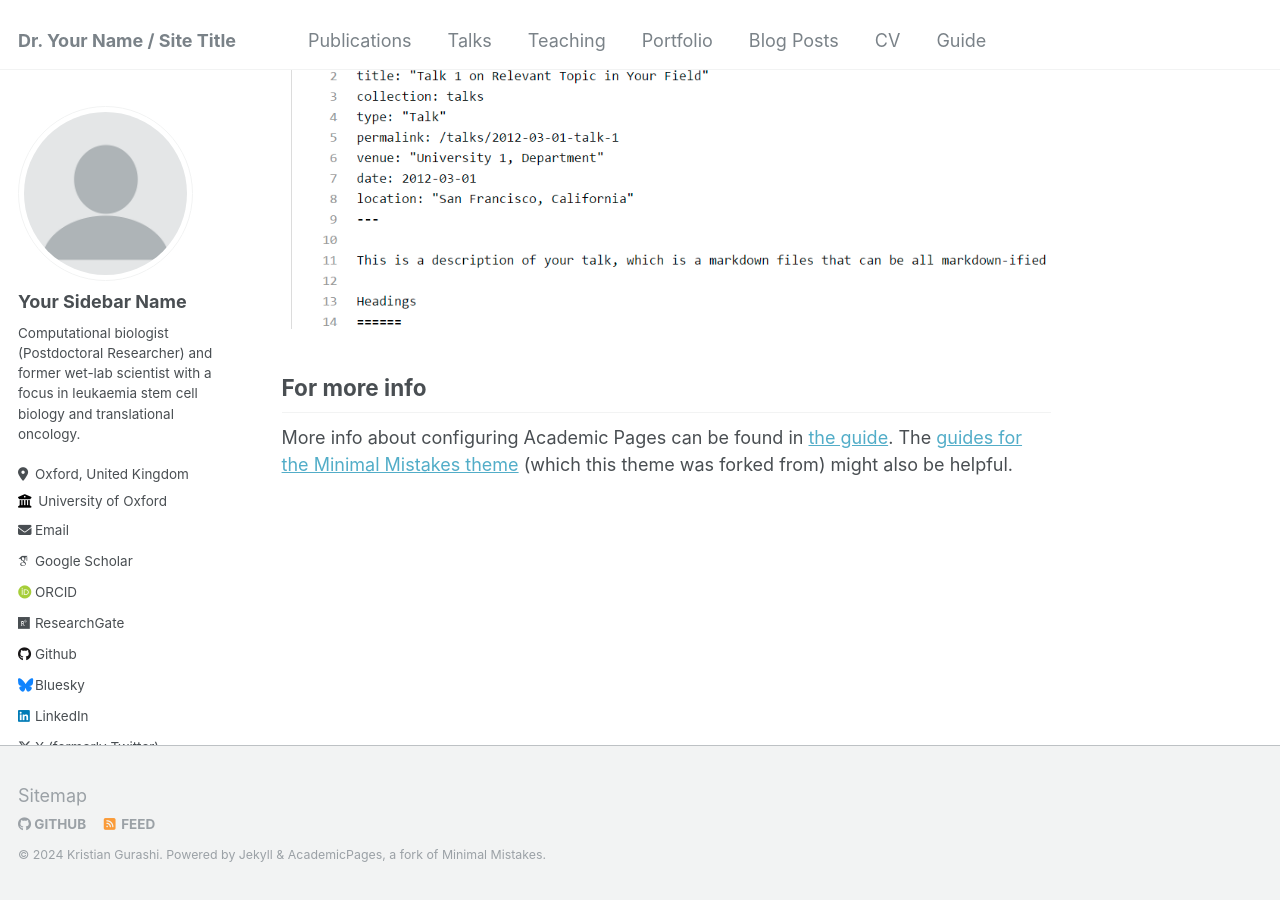
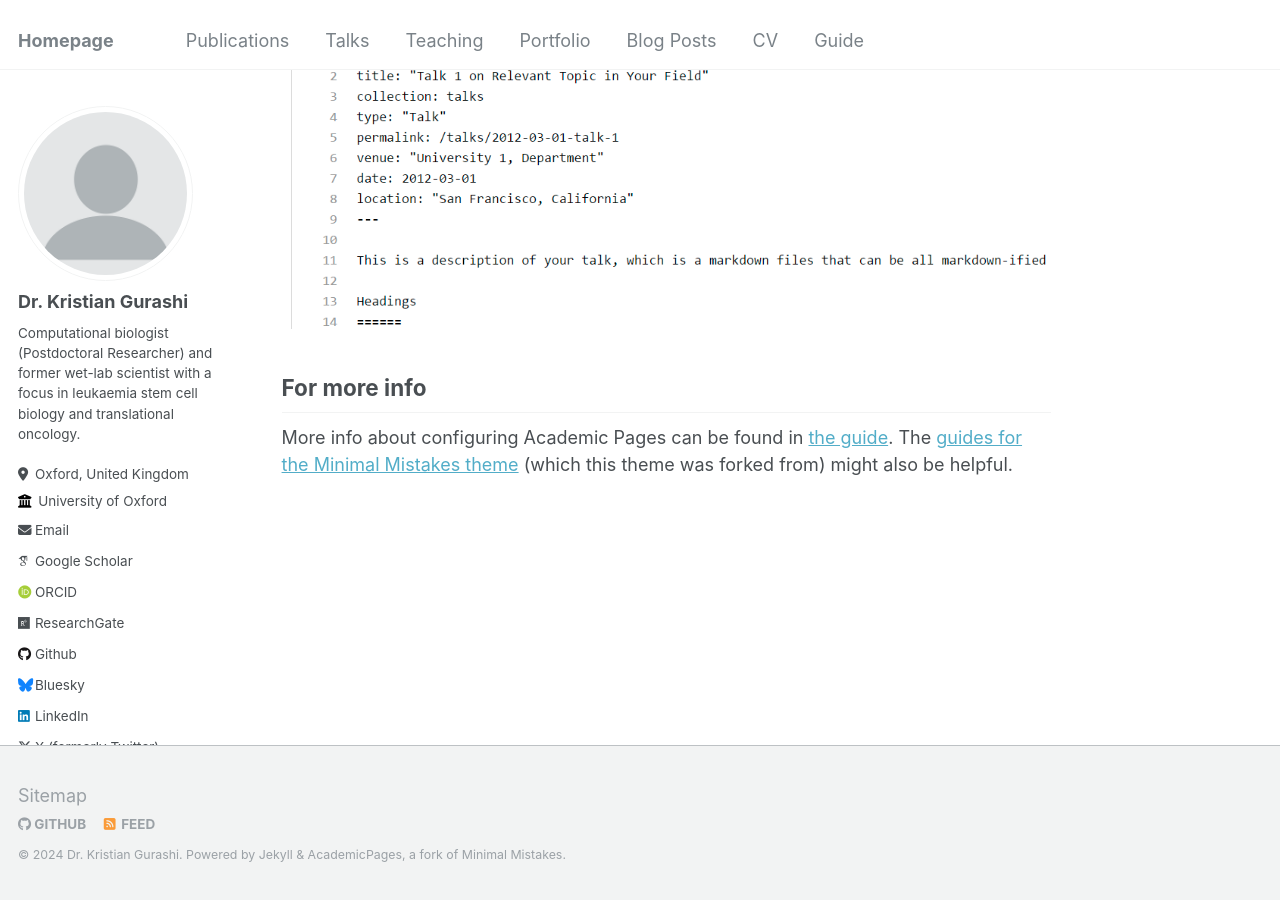
Before and after one commit to EspressoKris/Portfolio, a Jekyll site: the page built from _pages/about.md, in a window 1280 px wide and 900 px high, scrolled down 2660 px. Built offline with Jekyll 4.4.1, drawn with Linux system fonts in a browser that asks for light colours; some web fonts are replaced.

Commit message:
Update _config.yml

```diff
--- a/_config.yml
+++ b/_config.yml
@@ -8,9 +8,9 @@
 
 # Basic Site Settings
 locale                   : "en-UK"
-title                    : "Dr. Your Name / Site Title"
+title                    : "Homepage"
 title_separator          : "-"
-name                     : &name "Kristian Gurashi"
+name                     : &name "Dr. Kristian Gurashi"
 description              : &description "personal description"
 url                      : https://espressokris.github.io/Portfolio # the base hostname & protocol for your site e.g. "https://mmistakes.github.io"
 baseurl                  : "" # the subpath of your site, e.g. "/blog"
@@ -22,7 +22,7 @@ repository               : "EspressoKris/Portfolio"
 author:
   # Biographic information
   avatar           : "profile.png"
-  name             : "Your Sidebar Name"
+  name             : "Dr. Kristian Gurashi"
   pronouns         : # example: "she/her"
   bio              : "Computational biologist (Postdoctoral Researcher) and former wet-lab scientist with a focus in leukaemia stem cell biology and translational oncology."
   location         : "Oxford, United Kingdom"
```
